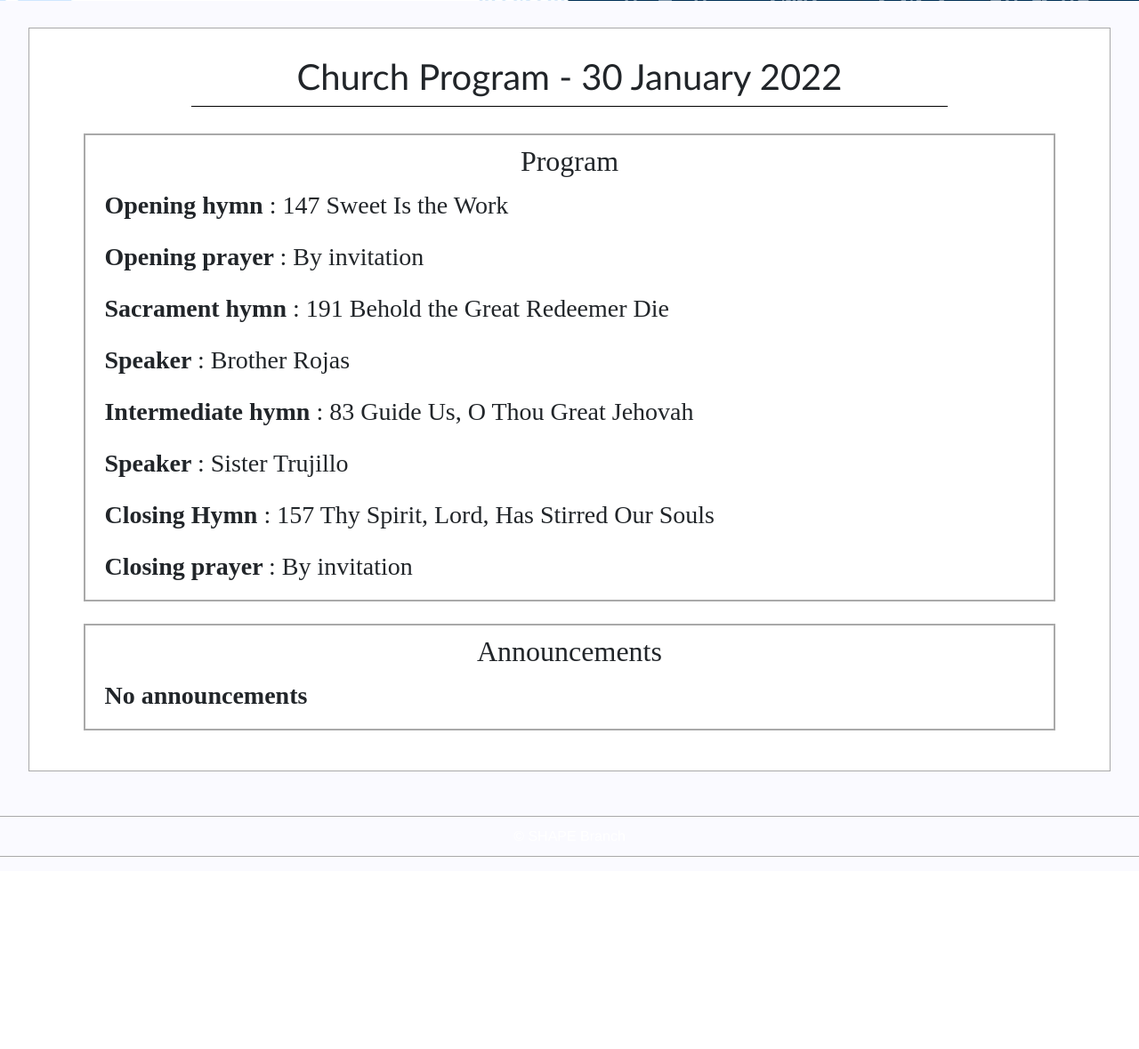
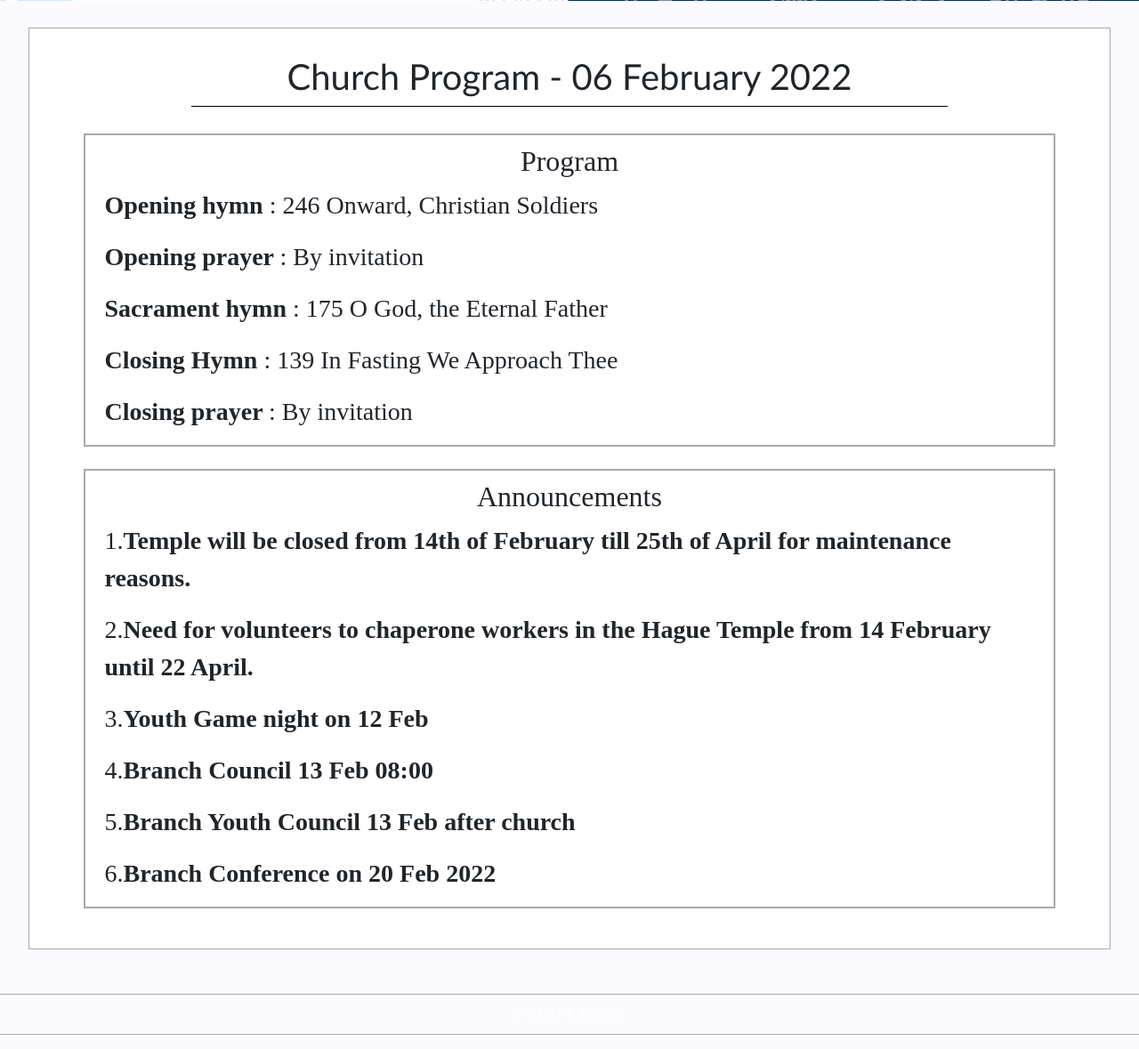
Before and after one commit to Shapeprogram/program, a PHP site: page / in a window 1280 px wide. Shown: the part 532-1711 px from the top of the page at 89% size. Before the commit the page ends 1495 px from the top, so only its background shows below. Run offline with PHP 8.4, Linux system fonts and the light colour scheme.

Commit message:
Add files via upload

```diff
--- a/index.php
+++ b/index.php
@@ -5,29 +5,35 @@ if(file_exists($head))
   include($head);
 }
 ?>
-    <h1>Church Program - 30 January 2022</h1>
+    <h1>Church Program - 06 February 2022</h1>
     <div class="program">
         <h2>Program</h2>
-        <p class="fs-3"><strong>Opening hymn </strong>: 147 Sweet Is the Work </p>
+        <p class="fs-3"><strong>Opening hymn </strong>: 246 Onward, Christian Soldiers </p>
 
         <p class="fs-3"><strong>Opening prayer </strong> : By invitation</p>
 
-        <p class="fs-3"><strong>Sacrament hymn </strong>: 191 Behold the Great Redeemer Die </p>
+        <p class="fs-3"><strong>Sacrament hymn </strong>: 175 O God, the Eternal Father </p>
 
-        <p class="fs-3"><strong>Speaker </strong>: Brother Rojas</p>
+        <!--<p class="fs-3"><strong>Speaker </strong>: Brother Rojas</p>
 
         <p class="fs-3"><strong>Intermediate hymn </strong>: 83 Guide Us, O Thou Great Jehovah</p>
 
-        <p class="fs-3"><strong>Speaker </strong>: Sister Trujillo</p>
+        <p class="fs-3"><strong>Speaker </strong>: Sister Trujillo</p>-->
 
-        <p class="fs-3"><strong>Closing Hymn </strong>: 157 Thy Spirit, Lord, Has Stirred Our Souls</p>
+        <p class="fs-3"><strong>Closing Hymn </strong>: 139 In Fasting We Approach Thee</p>
 
         <p class="fs-3"><strong>Closing prayer </strong>: By invitation </p>
     </div>
 
     <div class="program">
         <h2>Announcements</h2>
-        <p class="fs-3"><!--1.--><strong>No announcements </strong></p>
+        <p class="fs-3">1.<strong>Temple will be closed from 14th of February till 25th of April for maintenance reasons. </strong></p>
+        <p class="fs-3">2.<strong>Need for volunteers to chaperone workers in the Hague Temple from 14 February until 22 April. </strong></p>
+        <p class="fs-3">3.<strong>Youth Game night on 12 Feb </strong></p>
+        <p class="fs-3">4.<strong>Branch Council 13 Feb 08:00  </strong></p>
+        <p class="fs-3">5.<strong>Branch Youth Council 13 Feb after church </strong></p>
+        <p class="fs-3">6.<strong>Branch Conference on 20 Feb 2022 </strong></p>
+
     </div>
 <?php
 	$foot='./php/foot.php';
```
